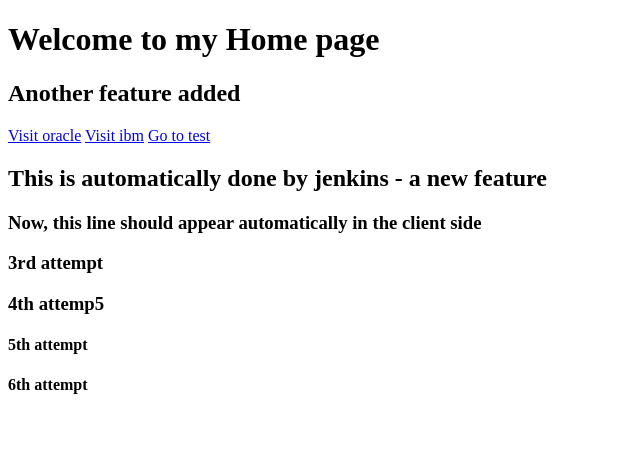
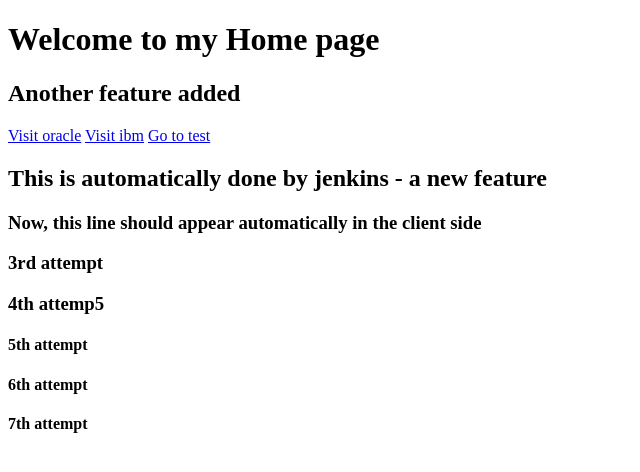
Before and after one commit to gurubbc/mywebapp2, a plain HTML site: page MyWebApp1/WebContent/index.html in a window 1280 px wide. Shown: the whole page, without its empty margins (0-640 px from the left). Drawn offline with Linux system fonts and the light colour scheme.

Commit message:
7th attempt

```diff
--- a/MyWebApp1/WebContent/index.html
+++ b/MyWebApp1/WebContent/index.html
@@ -16,6 +16,7 @@
 <h3> 4th attemp5</h3>
 <h4> 5th attempt</h4>
 <h4> 6th attempt</h4>
+<h4> 7th attempt</h4>
 
 </body>
 </html>
```
